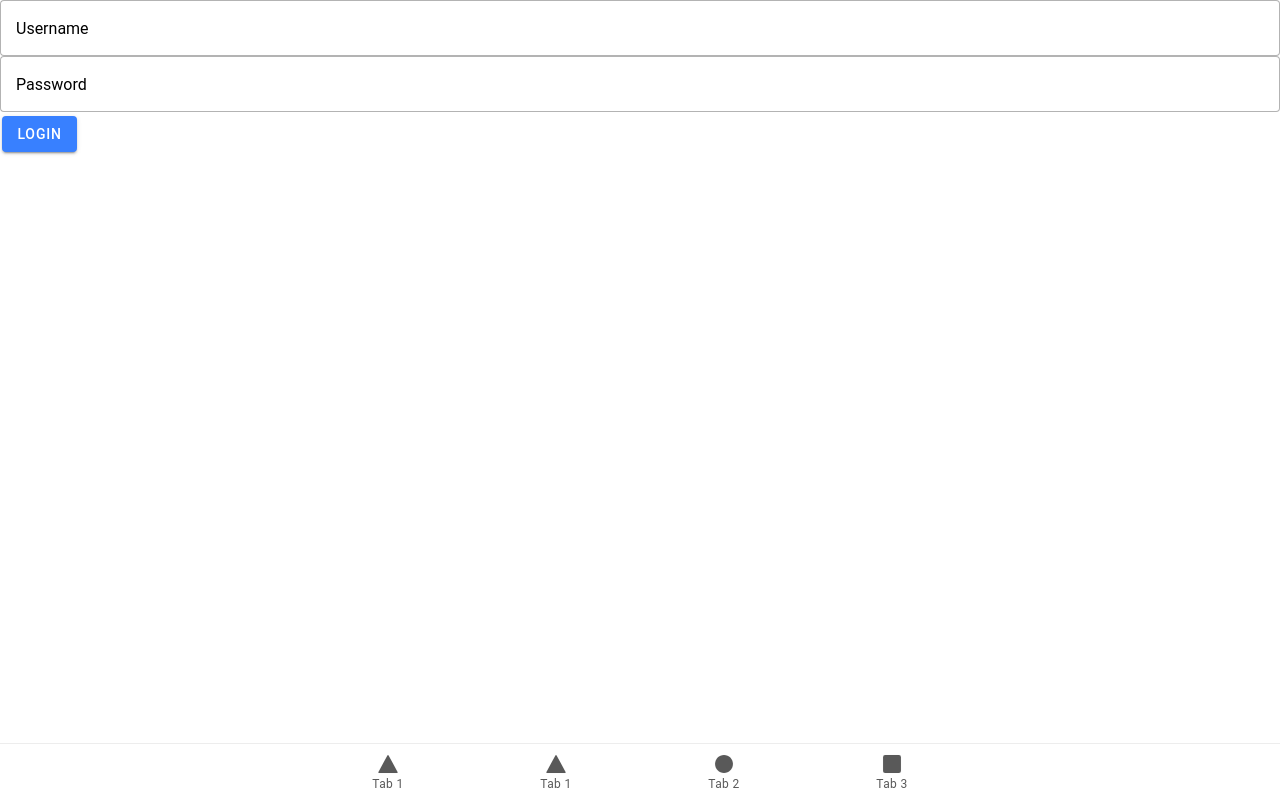
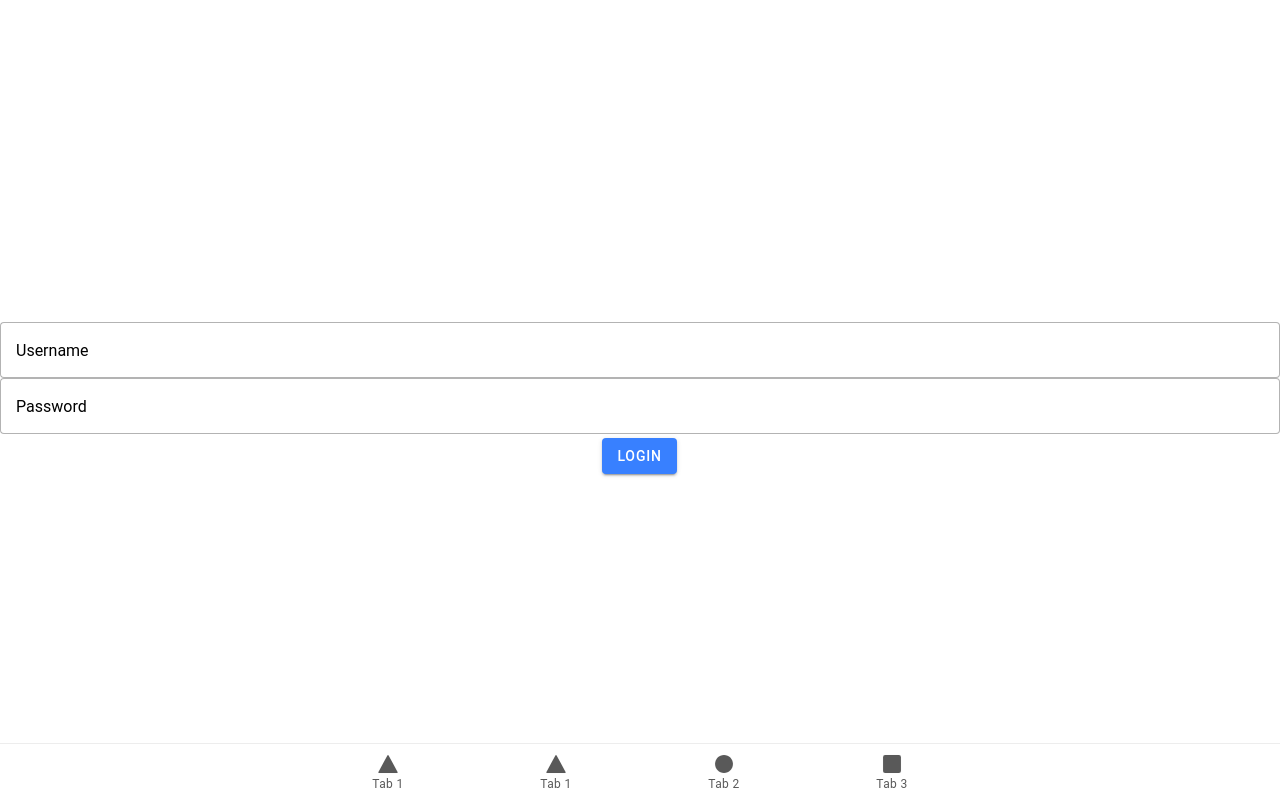
Before and after one commit to SyuQyu/MadinaInventoryApp, a React (Vite) app: page /login in a window 1280 px wide. Built offline with nearby package versions, Linux system fonts and the light colour scheme.

Commit message:
init update

```diff
--- a/src/pages/Login.tsx
+++ b/src/pages/Login.tsx
@@ -1,6 +1,7 @@
 import React, { useState } from 'react';
 import { IonContent, IonInput, IonButton, IonPage } from '@ionic/react';
-import {InputCustom} from '../components';
+import { InputCustom } from '../components';
+import '../theme/pages/Login.css';
 const LoginPage: React.FC = () => {
     const [username, setUsername] = useState('');
     const [password, setPassword] = useState('');
@@ -12,6 +13,7 @@ const LoginPage: React.FC = () => {
     return (
         <IonPage>
             <IonContent fullscreen>
+                <div className='container'>
                     <InputCustom
                         label="Username"
                         labelPlacement="floating"
@@ -31,6 +33,7 @@ const LoginPage: React.FC = () => {
                         onIonChange={(e: CustomEvent) => setPassword(e.detail.value!)}
                     />
                     <IonButton onClick={handleLogin}>Login</IonButton>
+                </div>
             </IonContent>
         </IonPage>
     );
--- a/src/pages/Tab1.tsx
+++ b/src/pages/Tab1.tsx
@@ -1,6 +1,6 @@
 import { IonContent, IonHeader, IonPage, IonTitle, IonToolbar } from '@ionic/react';
 import {ExploreContainer} from '../components';
-import './Tab1.css';
+import '../theme/pages/Tab1.css';
 
 const Tab1: React.FC = () => {
   return (
--- a/src/pages/Tab2.tsx
+++ b/src/pages/Tab2.tsx
@@ -1,6 +1,6 @@
 import { IonContent, IonHeader, IonPage, IonTitle, IonToolbar } from '@ionic/react';
 import {ExploreContainer} from '../components';
-import './Tab2.css';
+import '../theme/pages/Tab2.css';
 
 const Tab2: React.FC = () => {
   return (
--- a/src/pages/Tab3.tsx
+++ b/src/pages/Tab3.tsx
@@ -1,6 +1,6 @@
 import { IonContent, IonHeader, IonPage, IonTitle, IonToolbar } from '@ionic/react';
 import {ExploreContainer} from '../components';
-import './Tab3.css';
+import '../theme/pages/Tab3.css';
 
 const Tab3: React.FC = () => {
   return (
--- /dev/null
+++ b/src/theme/pages/Home.css
@@ -0,0 +1,7 @@
+.container {
+    display: flex;
+    flex-direction: column;
+    align-items: center;
+    justify-content: center;
+    height: 100vh;
+}
```
Also changed, not shown: src/theme/pages/Login.css (added), src/theme/pages/Tab1.css (added), src/theme/pages/Tab2.css (added), src/theme/pages/Tab3.css (added). Lines whose indentation alone changed are shown as unchanged.
